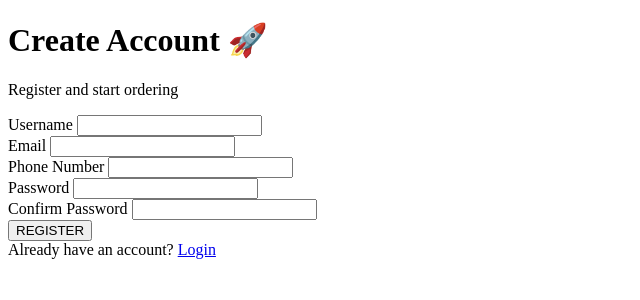
After one commit to Davronbekn202/Normativ, a Django app: page /register/ in a window 1280 px wide. The commit adds this page. Shown: the top 300 px of the page, without its empty margins (0-640 px from the left). Run offline with Django 5.2, Linux system fonts and the light colour scheme.

Commit message:
norma 90

```diff
--- a/studentapp/admin.py
+++ b/studentapp/admin.py
@@ -1,5 +1,5 @@
 from django.contrib import admin
-from .models import Course, Student
+from .models import Course, Student, CustomUser
 
 
 @admin.register(Course)
@@ -7,7 +7,7 @@ class CourseAdmin(admin.ModelAdmin):
     list_display = ('id', 'title', 'price', 'created_at')
     search_fields = ('title',)
 
-
+admin.site.register(CustomUser)
 @admin.register(Student)
 class StudentAdmin(admin.ModelAdmin):
     list_display = (
--- a/studentapp/forms.py
+++ b/studentapp/forms.py
@@ -1,5 +1,5 @@
 from django import forms
-from .models import Course, Student
+from .models import Course, Student, CustomUser
 
 
 class CourseForm(forms.ModelForm):
@@ -14,7 +14,6 @@ from .models import Student
 
 
 class StudentForm(forms.ModelForm):
-
     class Meta:
         model = Student
 
@@ -69,3 +68,36 @@ class StudentForm(forms.ModelForm):
             )
 
         return email
+
+#register
+class RegisterForm(forms.ModelForm):
+
+    password1 = forms.CharField(widget=forms.PasswordInput)
+    password2 = forms.CharField(widget=forms.PasswordInput)
+
+    class Meta:
+        model = CustomUser
+        fields = ['username', 'email', 'phone_number']
+
+    def clean(self):
+        cleaned_data = super().clean()
+
+        password1 = cleaned_data.get('password1')
+        password2 = cleaned_data.get('password2')
+
+        if password1 and password2 and password1 != password2:
+            raise forms.ValidationError("Parollar bir xil emas!")
+
+        return cleaned_data
+
+    def save(self, commit=True):
+        user = super().save(commit=False)
+
+        password = self.cleaned_data.get('password1')
+
+        user.set_password(password)  # 🔥 MUHIM QISM
+
+        if commit:
+            user.save()
+
+        return user
--- a/studentapp/models.py
+++ b/studentapp/models.py
@@ -1,5 +1,5 @@
+from django.contrib.auth.models import AbstractUser
 from django.db import models
-
 
 from django.db import models
 
@@ -30,3 +30,25 @@ class Student(models.Model):
 
     def __str__(self):
         return self.full_name
+
+
+class CustomUser(AbstractUser):
+    phone_number = models.CharField(
+        max_length=20,
+        blank=True,
+        null=True
+    )
+
+    class Roles(models.TextChoices):
+        ADMIN = 'admin', 'Admin'
+        USER = 'user', 'User'
+        MANAGER = 'manager', 'Manager'
+
+    role = models.CharField(
+        max_length=20,
+        choices=Roles.choices,
+        default=Roles.USER
+    )
+
+    def __str__(self):
+        return self.username
--- a/studentapp/urls.py
+++ b/studentapp/urls.py
@@ -5,8 +5,8 @@ from .views import (
     CourseCreateView,
     CourseUpdateView,
     CourseDeleteView,
-    add_student,
-    StudentListView,
+    add_student, student_list, delete_student, update_student, register, user_login, user_logout,
+
 )
 
 urlpatterns = [
@@ -17,6 +17,12 @@ urlpatterns = [
     path('delete-course/<int:pk>/', CourseDeleteView.as_view(), name='delete-course'),
 
     # STUDENT
-    path('students/', StudentListView.as_view(), name='student-list'),
+    path('students/', student_list, name='student-list'),
     path('add-student/', add_student, name='add-student'),
+    path('delete_student/', delete_student, name='delete_student'),
+    path('update_student/', update_student, name='update_student'),
+    # auth
+    path('register/', register, name='registration'),
+    path('log-in/', user_login, name='login'),
+    path('log-out/', user_logout, name='logout'),
 ]
--- a/studentapp/views.py
+++ b/studentapp/views.py
@@ -1,4 +1,6 @@
-from django.shortcuts import render, redirect
+from django.contrib import messages
+from django.contrib.auth import login, authenticate, logout
+from django.shortcuts import render, redirect, get_object_or_404
 from django.urls import reverse_lazy
 from django.views.generic import (
     ListView,
@@ -7,7 +9,7 @@ from django.views.generic import (
     DeleteView
 )
 from .models import Course, Student
-from .forms import StudentForm
+from .forms import StudentForm, RegisterForm
 
 
 def add_student(request):
@@ -31,10 +33,34 @@ class CourseListView(ListView):
     context_object_name = 'courses'
 
 
-class StudentListView(ListView):
-    model = Student
-    template_name = 'student/student_list.html'
-    context_object_name = 'page_obj'
+def student_list(request):
+
+    search = request.GET.get('search')
+    course_id = request.GET.get('course')
+
+    students = Student.objects.all()
+    courses = Course.objects.all()
+
+    # SEARCH
+    if search:
+        students = students.filter(
+            full_name__icontains=search
+        ) | students.filter(
+            phone__icontains=search
+        ) | students.filter(
+            email__icontains=search
+        )
+
+    # FILTER BY COURSE
+    if course_id:
+        students = students.filter(course_id=course_id)
+
+    context = {
+        'students': students,
+        'courses': courses,
+    }
+
+    return render(request, 'student/student_list.html', context)
 
 
 class CourseCreateView(CreateView):
@@ -63,3 +89,98 @@ class CourseDeleteView(DeleteView):
     template_name = 'course/delete_course.html'
 
     success_url = reverse_lazy('course-list')
+
+
+def delete_student(request, pk):
+    # 🔥 PERMISSION CHECK
+    if not request.user.groups.filter(name="Manager").exists():
+        messages.error(request, "Sizga ruxsat yo‘q!")
+        return redirect('student-list')
+
+    student = get_object_or_404(Student, pk=pk)
+
+    if request.method == "POST":
+        student.delete()
+        return redirect('student-list')
+
+    return render(request, 'student/delete_student.html', {'student': student})
+
+
+def update_student(request, pk):
+    if not request.user.groups.filter(name="Manager").exists():
+        return redirect('student-list')
+
+    student = get_object_or_404(Student, pk=pk)
+
+    form = StudentForm(request.POST or None, instance=student)
+
+    if form.is_valid():
+        form.save()
+        return redirect('student-list')
+
+    return render(request, 'student/update_student.html', {'form': form})
+
+
+def add_students(request):
+    if not request.user.groups.filter(name="Manager").exists():
+        return redirect('student-list')
+
+    form = StudentForm(request.POST or None)
+
+    if form.is_valid():
+        form.save()
+        return redirect('student-list')
+
+    return render(request, 'student/add_student.html', {'form': form})
+
+
+def register(request):
+    if request.method == 'POST':
+        form = RegisterForm(request.POST, request.FILES)
+
+        if form.is_valid():
+            user = form.save()
+
+            login(request, user)
+            return redirect('login')
+
+    else:
+        form = RegisterForm()
+
+    return render(request, 'account/register.html', {
+        'form': form,
+    })
+
+
+
+
+def user_login(request):
+
+    error = None
+
+    if request.method == 'POST':
+
+        username = request.POST.get('username')
+        password = request.POST.get('password')
+
+        user = authenticate(
+            request,
+            username=username,
+            password=password
+        )
+
+        if user is not None:
+            login(request, user)
+            return redirect('student-list')
+
+        else:
+            error = "Username yoki password noto‘g‘ri"
+
+    return render(request, 'account/login.html', {
+        'error': error
+    })
+
+
+def user_logout(request):
+    logout(request)
+    return redirect('login')
--- a/students/settings.py
+++ b/students/settings.py
@@ -67,7 +67,7 @@ WSGI_APPLICATION = 'students.wsgi.application'
 DATABASES = {
     "default": {
         "ENGINE": "django.db.backends.postgresql",
-        "NAME": "student",
+        "NAME": "student1",
         "USER": "postgres",
         "PASSWORD": "A0B1D9E2",
         "HOST": "127.0.0.1",
@@ -118,3 +118,5 @@ USE_TZ = True
 # https://docs.djangoproject.com/en/6.0/howto/static-files/
 
 STATIC_URL = 'static/'
+
+AUTH_USER_MODEL = 'studentapp.CustomUser'
--- /dev/null
+++ b/templates/account/register.html
@@ -0,0 +1,68 @@
+<!DOCTYPE html>
+<html lang="en">
+<head>
+    <meta charset="UTF-8">
+    <title>Title</title>
+</head>
+<body>
+<div class="register-wrapper">
+
+    <form method="post" class="register-box">
+
+        {% csrf_token %}
+
+        <h1 class="register-title">
+            Create Account 🚀
+        </h1>
+
+        <p class="register-subtitle">
+            Register and start ordering
+        </p>
+
+        {% if form.errors %}
+            <div class="error-box">
+                {{ form.errors }}
+            </div>
+        {% endif %}
+
+        <div class="input-group">
+            <label>Username</label>
+            {{ form.username }}
+        </div>
+
+        <div class="input-group">
+            <label>Email</label>
+            {{ form.email }}
+        </div>
+
+        <div class="input-group">
+            <label>Phone Number</label>
+            {{ form.phone_number }}
+        </div>
+
+        <div class="input-group">
+            <label>Password</label>
+            {{ form.password1 }}
+        </div>
+
+        <div class="input-group">
+            <label>Confirm Password</label>
+            {{ form.password2 }}
+        </div>
+
+        <button type="submit" class="register-btn">
+            REGISTER
+        </button>
+
+        <div class="bottom-text">
+            Already have an account?
+            <a href="{% url 'login' %}">
+                Login
+            </a>
+        </div>
+
+    </form>
+
+</div>
+</body>
+</html>
--- a/templates/course/course_list.html
+++ b/templates/course/course_list.html
@@ -5,6 +5,9 @@
     <title>Title</title>
 </head>
 <body>
+<a href="{% url 'registration' %}">registration</a>
+<a href="{% url 'login' %}">login</a>
+<a href="{% url 'logout' %}">logout</a>
 <h1>Courses</h1>
 
 <a href="{% url 'add-course' %}">
```
Also changed, not shown: templates/account/login.html (added, +63 -0 lines), templates/student/student_list.html (+8 -39 lines), studentapp/migrations/0001_initial.py.
